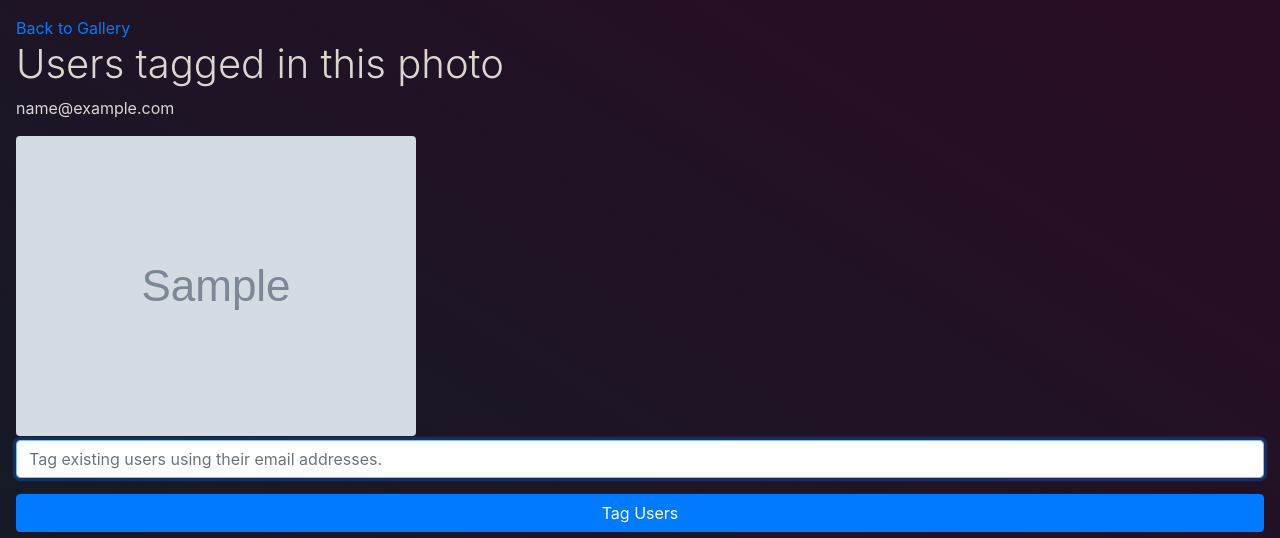
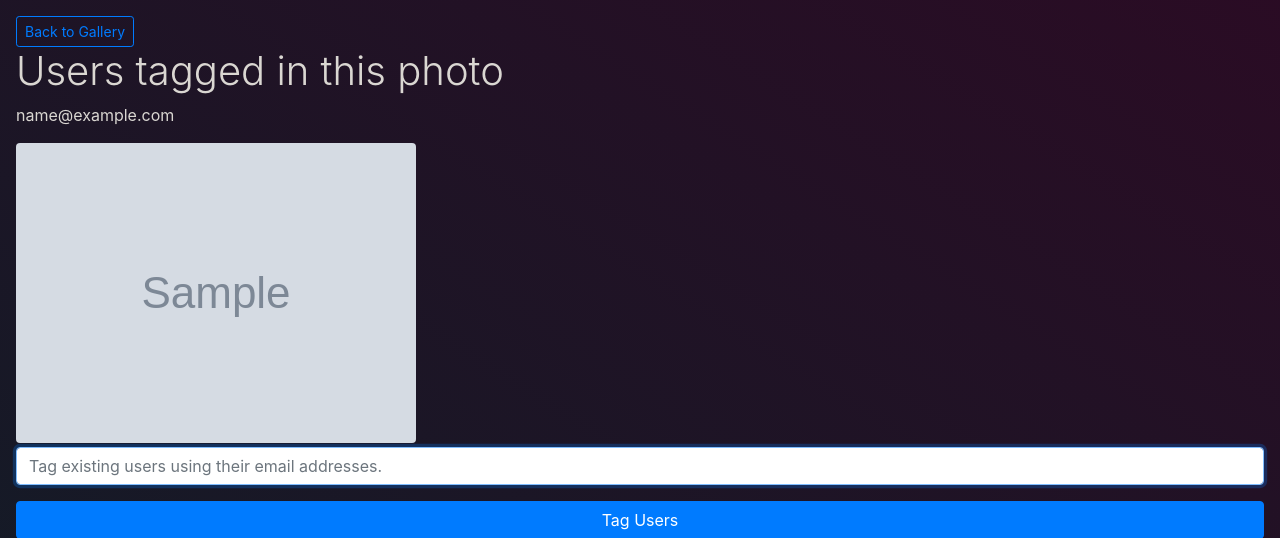
Before and after one commit to fernandogmo/chickenpix, a Django app: template templates/photo.html in a window 1280 px wide. Shown: the part 56-594 px from the top of the page. Run offline with Django 3.2, Linux system fonts and the light colour scheme; the template is opened without the code that fills it: most values are stand-ins (such as "Sample title", 1, 10 or a date in 2020); grey boxes marked "Sample" are stand-in pictures; some libraries are stand-ins or nearby versions.

Commit message:
Prettyfied the back-to-gallery link

```diff
--- a/templates/photo.html
+++ b/templates/photo.html
@@ -4,7 +4,7 @@
 {% block title %}Photo · {{ block.super }}{% endblock %}
 
 {% block content %}
-  <a href="/gallery/{{ album.id }}/{{ album.archive_id.id }}">Back to Gallery</a>
+  <a class="btn btn-outline-primary btn-sm" href="/gallery/{{ album.id }}/{{ album.archive_id.id }}">Back to Gallery</a>
   {% if tagged_users %}
     <h1 class="display-4">Users tagged in this photo</h1>
     {% for user in tagged_users %}
```
